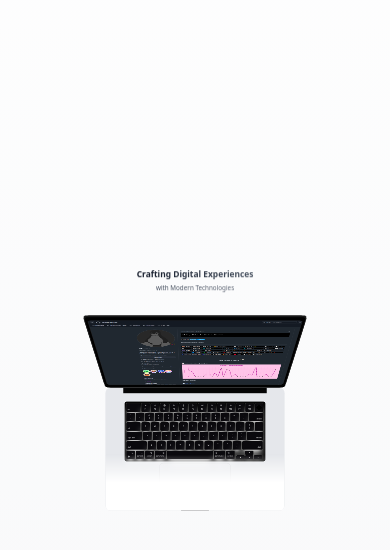
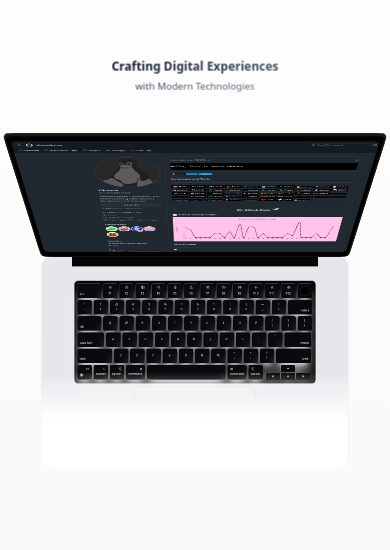
Before and after one commit to okwareddevnest/my-portfolio, a Next.js app: page / in a window 390 px wide. Shown: the part 1249-1799 px from the top of the page. Built offline with nearby package versions, Linux system fonts and the light colour scheme.

Commit message:
Update MacbookScroll component scaling and enhance text styles for improved responsiveness and readability

```diff
--- a/components/ui/macbook-scroll.tsx
+++ b/components/ui/macbook-scroll.tsx
@@ -69,14 +69,14 @@ export const MacbookScroll = ({
   return (
     <div
       ref={ref}
-      className="flex min-h-[200vh] shrink-0 scale-[0.35] transform flex-col items-center justify-start py-0 [perspective:800px] sm:scale-50 md:scale-100 md:py-80"
+      className="flex min-h-[200vh] shrink-0 scale-[0.6] transform flex-col items-center justify-start py-0 [perspective:800px] sm:scale-75 md:scale-100 md:py-80"
     >
       <motion.h2
         style={{
           translateY: textTransform,
           opacity: textOpacity,
         }}
-        className="mb-20 text-center text-3xl font-bold text-neutral-800 dark:text-white"
+        className="mb-20 text-center text-xl sm:text-2xl md:text-3xl font-bold text-neutral-800 dark:text-white px-4"
       >
         {title || (
           <span>
--- a/pages/index.tsx
+++ b/pages/index.tsx
@@ -92,12 +92,12 @@ export default function Home() {
                   initial={{ opacity: 0, y: 10 }}
                   animate={{ opacity: 1, y: 0 }}
                   transition={{ duration: 0.8, delay: 0.2 }}
-                  className="text-center space-y-2 md:space-y-4 px-4"
+                  className="text-center space-y-2 md:space-y-4 px-4 max-w-3xl mx-auto"
                 >
-                  <h2 className="text-2xl md:text-4xl font-bold bg-clip-text text-transparent bg-gradient-to-r from-gray-900 to-gray-600 dark:from-white dark:to-gray-300">
+                  <h2 className="text-xl sm:text-2xl md:text-4xl font-bold bg-clip-text text-transparent bg-gradient-to-r from-gray-900 to-gray-600 dark:from-white dark:to-gray-300">
                     Crafting Digital Experiences
                   </h2>
-                  <p className="text-lg md:text-2xl font-medium bg-clip-text text-transparent bg-gradient-to-r from-gray-700 to-gray-500 dark:from-gray-300 dark:to-gray-400">
+                  <p className="text-base sm:text-lg md:text-2xl font-medium bg-clip-text text-transparent bg-gradient-to-r from-gray-700 to-gray-500 dark:from-gray-300 dark:to-gray-400">
                     with Modern Technologies
                   </p>
                 </motion.div>
```
